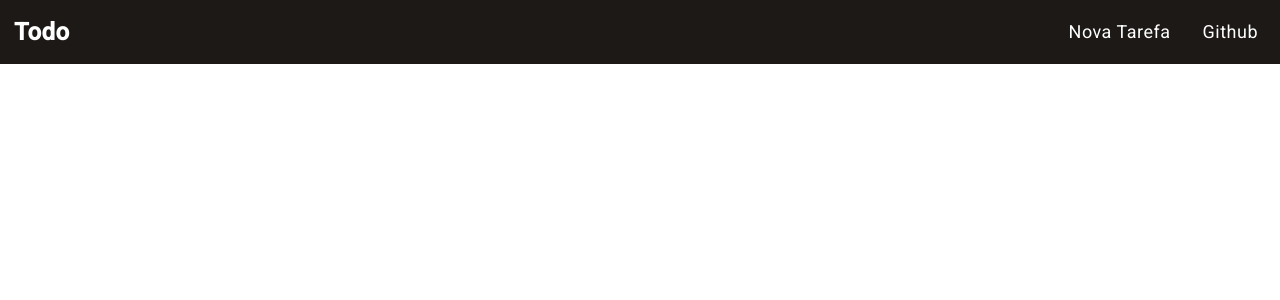
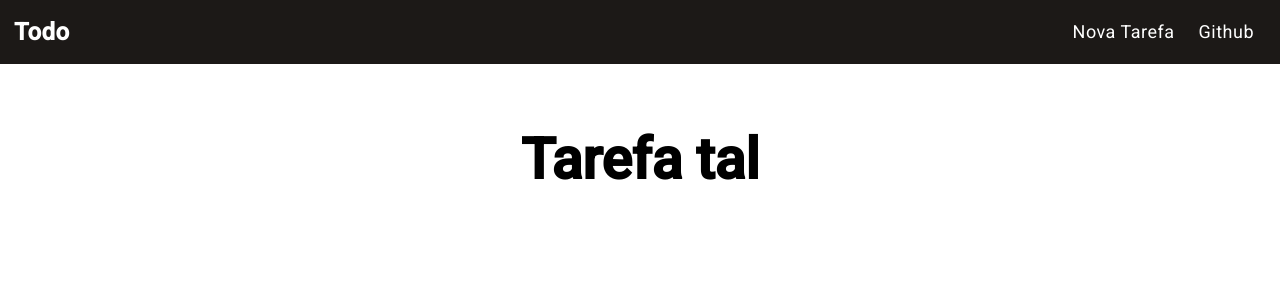
Before and after one commit to jvictordev1/angular-todo, an Angular app: page /details/1 in a window 1280 px wide. Before the commit this address led to /. Shown: the top 300 px of the page. Built offline with nearby package versions, Linux system fonts and the light colour scheme.

Commit message:
feat: stabilishing details page routing

```diff
--- a/angular.json
+++ b/angular.json
@@ -5,7 +5,11 @@
   "projects": {
     "todo-angular": {
       "projectType": "application",
-      "schematics": {},
+      "schematics": {
+        "@schematics/angular:component": {
+          "style": "scss"
+        }
+      },
       "root": "",
       "sourceRoot": "src",
       "prefix": "app",
@@ -16,9 +20,7 @@
             "outputPath": "dist/todo-angular",
             "index": "src/index.html",
             "browser": "src/main.ts",
-            "polyfills": [
-              "zone.js"
-            ],
+            "polyfills": ["zone.js"],
             "tsConfig": "tsconfig.app.json",
             "assets": [
               {
@@ -74,10 +76,7 @@
         "test": {
           "builder": "@angular-devkit/build-angular:karma",
           "options": {
-            "polyfills": [
-              "zone.js",
-              "zone.js/testing"
-            ],
+            "polyfills": ["zone.js", "zone.js/testing"],
             "tsConfig": "tsconfig.spec.json",
             "assets": [
               {
--- a/src/app/app.routes.ts
+++ b/src/app/app.routes.ts
@@ -1,8 +1,11 @@
 import { Routes } from '@angular/router';
 import { AddTodoComponent } from './components/add-todo/add-todo.component';
+import { DetailsComponent } from './components/details/details.component';
 import { HomeComponent } from './components/home/home.component';
 
 export const routes: Routes = [
   { path: '', component: HomeComponent },
   { path: 'new', component: AddTodoComponent },
+  { path: 'details/:id', component: DetailsComponent },
+  { path: 'edit/:id', component: AddTodoComponent },
 ];
--- /dev/null
+++ b/src/app/components/details/details.component.html
@@ -0,0 +1,5 @@
+<section class="details-section">
+  <header class="details-section-header">
+    <h1>Tarefa tal</h1>
+  </header>
+</section>
--- /dev/null
+++ b/src/app/components/details/details.component.scss
@@ -0,0 +1,12 @@
+.details-section {
+  display: flex;
+  flex-direction: column;
+  align-items: center;
+  width: 800px;
+}
+.details-section-header h1 {
+  font-weight: bold;
+}
+.details-container {
+  width: 100%;
+}
--- /dev/null
+++ b/src/app/components/details/details.component.ts
@@ -0,0 +1,20 @@
+import { Component, OnInit } from '@angular/core';
+import { ActivatedRoute } from '@angular/router';
+import { Todo } from '../../models/Todo';
+
+@Component({
+  selector: 'app-details',
+  standalone: true,
+  imports: [],
+  templateUrl: './details.component.html',
+  styleUrl: './details.component.scss',
+})
+export class DetailsComponent implements OnInit {
+  todo: Todo | undefined;
+  constructor(private route: ActivatedRoute) {}
+  ngOnInit(): void {
+    const routeParams = this.route.snapshot.paramMap;
+    const todoId = Number(routeParams.get('id'));
+    console.log(todoId);
+  }
+}
--- a/src/app/components/navbar/navbar.component.css
+++ b/src/app/components/navbar/navbar.component.css
@@ -19,7 +19,6 @@ a {
 }
 .links-container {
   display: flex;
-  gap: 16px;
   margin: 0;
   list-style-type: none;
 }
@@ -29,7 +28,7 @@ a {
 .links-container li {
   display: flex;
   align-items: center;
-  padding: 0 8px;
+  padding: 0 12px;
   cursor: pointer;
   height: 64px;
 }
--- a/src/app/components/todo-list-item/todo-list-item.component.html
+++ b/src/app/components/todo-list-item/todo-list-item.component.html
@@ -5,8 +5,14 @@
     <mat-card-subtitle>Data limite: {{ todo.dueDate }}</mat-card-subtitle>
   </mat-card-header>
   <mat-card-actions align="end">
-    <button mat-button>Detalhes</button>
-    <button mat-button>Editar</button>
-    <button mat-button (click)="onDelete(todo)">Excluir</button>
+    <a [routerLink]="['details/', todo.id]" routerLinkActive="active" mat-button
+      >Detalhes</a
+    >
+    <a [routerLink]="['edit/', todo.id]" routerLinkActive="active" mat-button
+      >Editar</a
+    >
+    <button class="tertiary-button" mat-button (click)="onDelete(todo)">
+      Excluir
+    </button>
   </mat-card-actions>
 </mat-card>
--- /dev/null
+++ b/src/app/components/todo-list-item/todo-list-item.component.scss
@@ -0,0 +1,7 @@
+@use "@angular/material" as mat;
+
+$theme: mat.define-theme();
+
+.tertiary-button {
+  @include mat.button-color($theme, $color-variant: tertiary);
+}
--- a/src/app/components/todo-list-item/todo-list-item.component.ts
+++ b/src/app/components/todo-list-item/todo-list-item.component.ts
@@ -1,14 +1,15 @@
 import { Component, EventEmitter, Input, Output } from '@angular/core';
 import { MatButtonModule } from '@angular/material/button';
 import { MatCardModule } from '@angular/material/card';
+import { RouterLink, RouterLinkActive } from '@angular/router';
 import { Todo } from '../../models/Todo';
 
 @Component({
   selector: 'app-todo-list-item',
   standalone: true,
-  imports: [MatButtonModule, MatCardModule],
+  imports: [MatButtonModule, MatCardModule, RouterLink, RouterLinkActive],
   templateUrl: './todo-list-item.component.html',
-  styleUrl: './todo-list-item.component.css',
+  styleUrl: './todo-list-item.component.scss',
 })
 export class TodoListItemComponent {
   @Input() todo!: Todo;
--- a/src/app/components/todo-list/todo-list.component.ts
+++ b/src/app/components/todo-list/todo-list.component.ts
@@ -12,7 +12,7 @@ import { TodoListItemComponent } from '../todo-list-item/todo-list-item.componen
 export class TodoListComponent {
   todos: Todo[] = [
     {
-      id: 'ab',
+      id: 1,
       createdAt: 'ab',
       description: 'ab',
       dueDate: 'ab',
@@ -20,7 +20,7 @@ export class TodoListComponent {
       title: 'ab',
     },
     {
-      id: 'dd',
+      id: 2,
       createdAt: 'bc',
       description: 'ab',
       dueDate: 'ab',
@@ -28,7 +28,7 @@ export class TodoListComponent {
       title: 'ab',
     },
     {
-      id: 'gg',
+      id: 3,
       createdAt: 'cd',
       description: 'ab',
       dueDate: 'ab',
@@ -36,7 +36,7 @@ export class TodoListComponent {
       title: 'ab',
     },
     {
-      id: 'oo',
+      id: 4,
       createdAt: 'ef',
       description: 'ab',
       dueDate: 'ab',
--- a/src/app/models/Todo.ts
+++ b/src/app/models/Todo.ts
@@ -1,5 +1,5 @@
 export interface Todo {
-  id: string;
+  id: number;
   title: string;
   description: string;
   createdAt: string;
```
Also changed, not shown: src/app/components/todo-list-item/todo-list-item.component.css (deleted), 1 other file (tests, documents, lock files or other folders).
